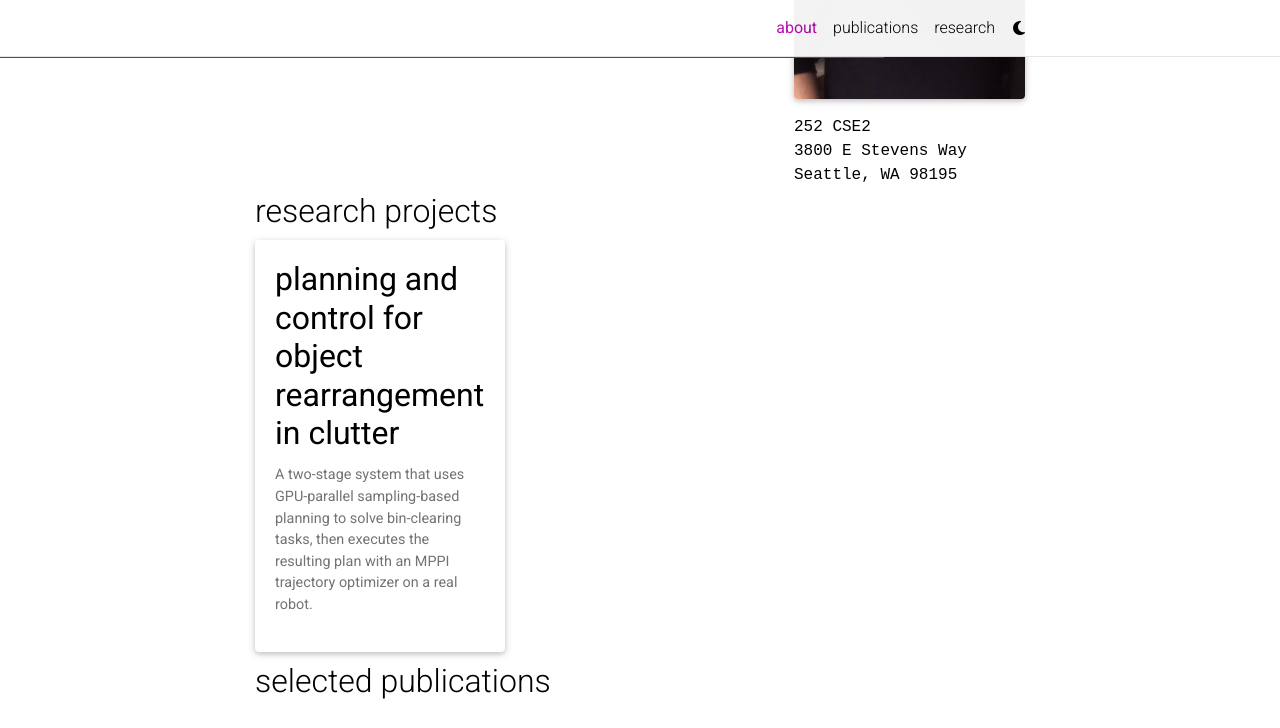
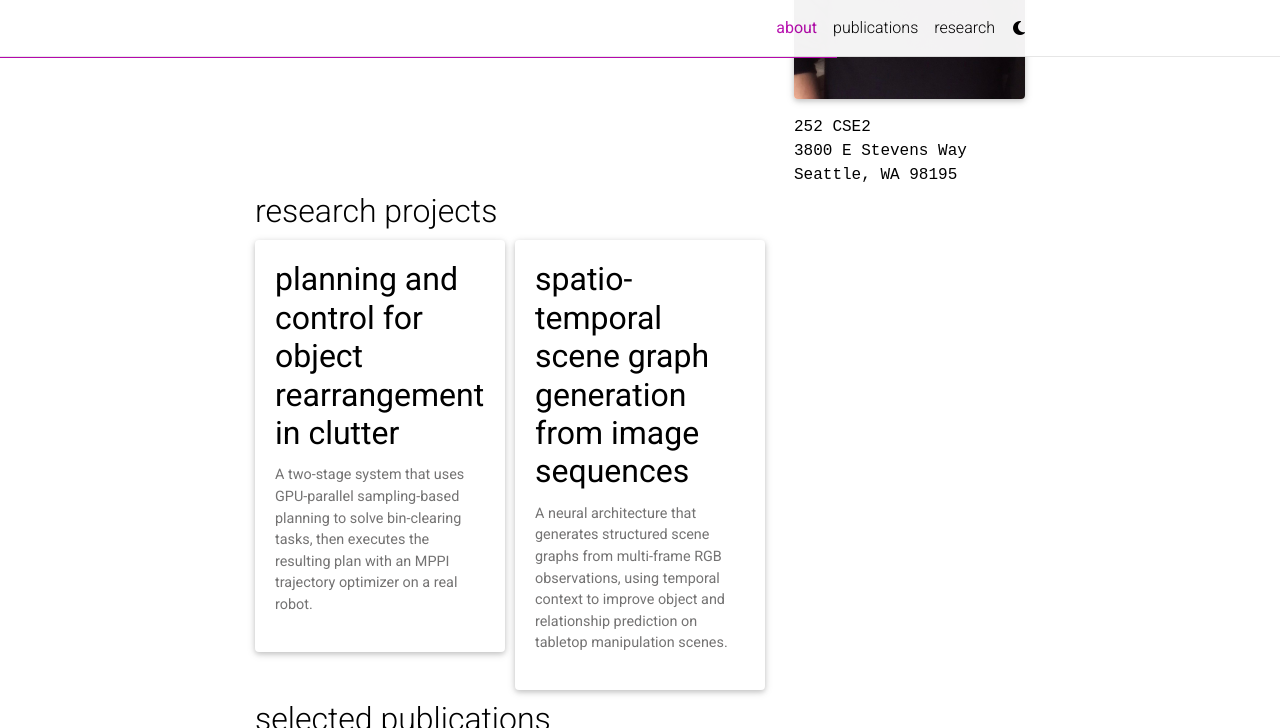
Before and after one commit to JackLowry/jacklowry.github.io, a Jekyll site: the page built from _pages/about.md, in a window 1280 px wide and 900 px high, scrolled down 486 px, cut to the strip 0-728 px from the top of the window. Built offline with Jekyll 4.4.1, drawn with Linux system fonts in a browser that asks for light colours; full-size pictures stand in for the smaller copies a plugin makes; comment, search, counter and statistics services are not loaded; a style sheet for code colours, icons or effects is not loaded.

Commit message:
add spatio-temporal scene graph project page
Adds a research project stub for the STOW/IsaacLab scene graph generation work, with media placeholder sections for teaser, architecture diagram, input/output visualizations, and results figures.

Co-Authored-By: Claude Sonnet 4.6 <noreply@anthropic.com>

```diff
--- a/_projects/2_project.md
+++ b/_projects/2_project.md
@@ -1,22 +1,99 @@
 ---
 layout: page
-title: "Project Title Here"
-description: One-sentence description of this project shown on the card.
-img: # assets/img/your-image.jpg
+title: "Spatio-Temporal Scene Graph Generation from Image Sequences"
+description: A neural architecture that generates structured scene graphs from multi-frame RGB observations, using temporal context to improve object and relationship prediction on tabletop manipulation scenes.
+img: # assets/img/scene_graph_teaser.jpg
 importance: 2
 category: research
-related_publications: # comma-separated bib keys, e.g.: lowry2024paper
-selected: false
+related_publications: # comma-separated bib keys once published
+selected: true
 ---
+
+<!-- TODO: teaser — uncomment and fill in path -->
+<!--
+<div class="row mt-3">
+  <div class="col-12">
+    {% include figure.html path="assets/img/scene_graph_teaser.jpg" title="Scene graph generation overview" class="img-fluid rounded z-depth-1" %}
+  </div>
+</div>
+<div class="caption">
+  Given a sequence of RGB frames, the model predicts a scene graph encoding object categories and spatial relationships (e.g., <em>on_top_of</em>, <em>left_of</em>).
+</div>
+-->
 
 ## Overview
 
-[Describe what this project is and why it matters.]
+Robots operating in tabletop environments need to understand not just what objects are present, but how they relate to each other — which block is on top of which, which cup is to the left of another. Scene graphs provide exactly this: a structured representation where nodes are objects and edges are labeled spatial or semantic relationships. This project extends scene graph generation from single images to **temporal sequences**, letting the model exploit consistency across frames to resolve ambiguities that would be undetectable from any one view.
+
+The system takes a sequence of RGB frames as input and produces a scene graph with predicted object categories and directed relationship predicates (e.g., `in_front_of`, `behind`, `on_top_of`, `right_of`). It is evaluated on synthetic tabletop scenes from NVIDIA IsaacLab and the STOW (Semantic Tabletop Object Workspace) benchmark.
+
+<!-- TODO: system diagram -->
+<!--
+<div class="row mt-3">
+  <div class="col-12">
+    {% include figure.html path="assets/img/sg_architecture.jpg" title="Architecture diagram" class="img-fluid rounded z-depth-1" %}
+  </div>
+</div>
+<div class="caption">
+  Architecture overview: visual features are extracted per-frame with DINO ViT, aggregated temporally with BiLSTM, then refined through iterative message passing to produce node and edge predictions.
+</div>
+-->
+
+---
 
 ## Approach
 
-[Describe your technical approach.]
+**Feature extraction.** Each frame is processed by a pre-trained DINO Vision Transformer (or ResNet FPN), and ROI-Align crops isolate per-object and per-edge-candidate regions. This produces rich visual features grounded to bounding box proposals.
+
+**Temporal encoding.** A BiLSTM aggregates features across the sequence, allowing the model to accumulate evidence from multiple viewpoints. Latent dimension, depth, and dropout rate are all tunable via Hydra configuration.
+
+**Spatial reasoning.** A message-passing module (inspired by Xu et al.) iteratively refines node and edge representations through GRU updates and adaptive pooling, propagating relational context across the full graph.
+
+**Output.** MLPs classify each node (object category) and each directed edge (spatial predicate), and a regression head predicts relative 3D offsets between object pairs.
+
+<div class="row mt-3">
+  <div class="col-sm mt-3 mt-md-0">
+    <!-- TODO: example input sequence -->
+    <!--
+    {% include video.html path="assets/video/sg_input_sequence.mp4" class="img-fluid rounded z-depth-1" autoplay=true loop=true muted=true %}
+    -->
+    <div class="caption">Input: multi-frame RGB sequence from the STOW tabletop domain.</div>
+  </div>
+  <div class="col-sm mt-3 mt-md-0">
+    <!-- TODO: predicted scene graph visualization -->
+    <!--
+    {% include figure.html path="assets/img/sg_output.jpg" title="Predicted scene graph" class="img-fluid rounded z-depth-1" %}
+    -->
+    <div class="caption">Output: predicted scene graph with object nodes and labeled relationship edges.</div>
+  </div>
+</div>
+
+---
+
+## Results
+
+<!-- TODO: results figures -->
+<!--
+<div class="row mt-3">
+  <div class="col-sm mt-3 mt-md-0">
+    {% include figure.html path="assets/img/sg_recall.jpg" title="Recall@K" class="img-fluid rounded z-depth-1" %}
+    <div class="caption">Recall@K: temporal model vs. single-frame baseline.</div>
+  </div>
+  <div class="col-sm mt-3 mt-md-0">
+    {% include figure.html path="assets/img/sg_f1.jpg" title="F1 by relationship type" class="img-fluid rounded z-depth-1" %}
+    <div class="caption">Per-predicate F1 scores on the STOW benchmark.</div>
+  </div>
+  <div class="col-sm mt-3 mt-md-0">
+    {% include figure.html path="assets/img/sg_ablation.jpg" title="Ablation" class="img-fluid rounded z-depth-1" %}
+    <div class="caption">Ablation: effect of sequence length and BiLSTM depth.</div>
+  </div>
+</div>
+-->
+
+---
 
 ## Status
 
-[Current status, collaborators, funding, etc.]
+Active. Training runs on the [Hyak HPC cluster](https://hyak.uw.edu/) at UW. Current work focuses on improving recall on symmetric spatial predicates and transferring to real-world scenes.
+
+*University of Washington Sensors and Systems Lab.*
```
